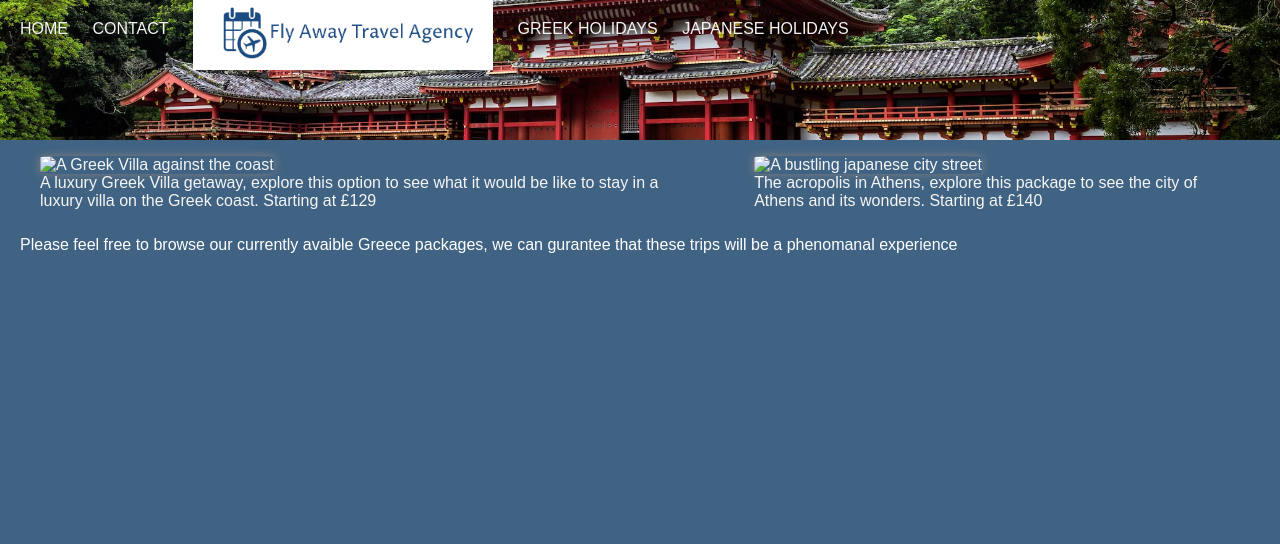
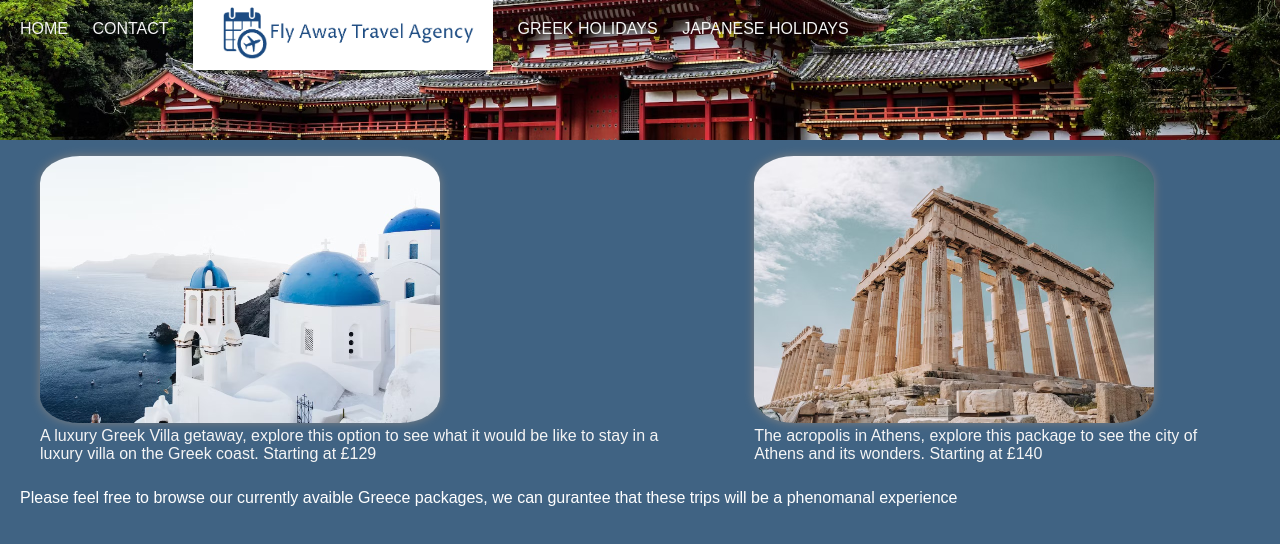
Before and after one commit to JamesHarrison2812/Website-Project, a plain HTML site: page Greece.html in a window 1280 px wide. Drawn offline with Linux system fonts and the light colour scheme.

Commit message:
Update Greece.html

```diff
--- a/Greece.html
+++ b/Greece.html
@@ -25,11 +25,11 @@
     </header>
     <section class="features">
         <figure>
-            <img src="Images/greece_1.jpeg" alt="A Greek Villa against the coast">
+            <img src="greece_1.jpeg" alt="A Greek Villa against the coast">
             <figcaption>A luxury Greek Villa getaway, explore this option to see what it would be like to stay in a luxury villa on the Greek coast. Starting at £129</figcaption>
         </figure>
         <figure>
-            <img src="Images/greece_2.jpeg" alt="A bustling japanese city street">
+            <img src="greece_2.jpeg" alt="A bustling japanese city street">
             <figcaption>The acropolis in Athens, explore this package to see the city of Athens and its wonders. Starting at £140</figcaption>
         </figure>
         </section>
```
